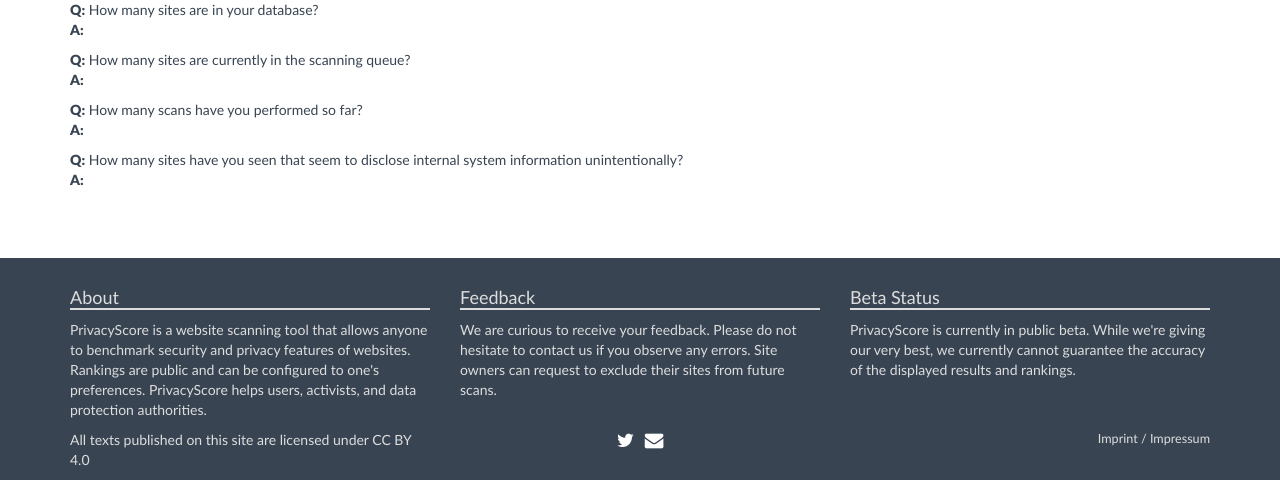
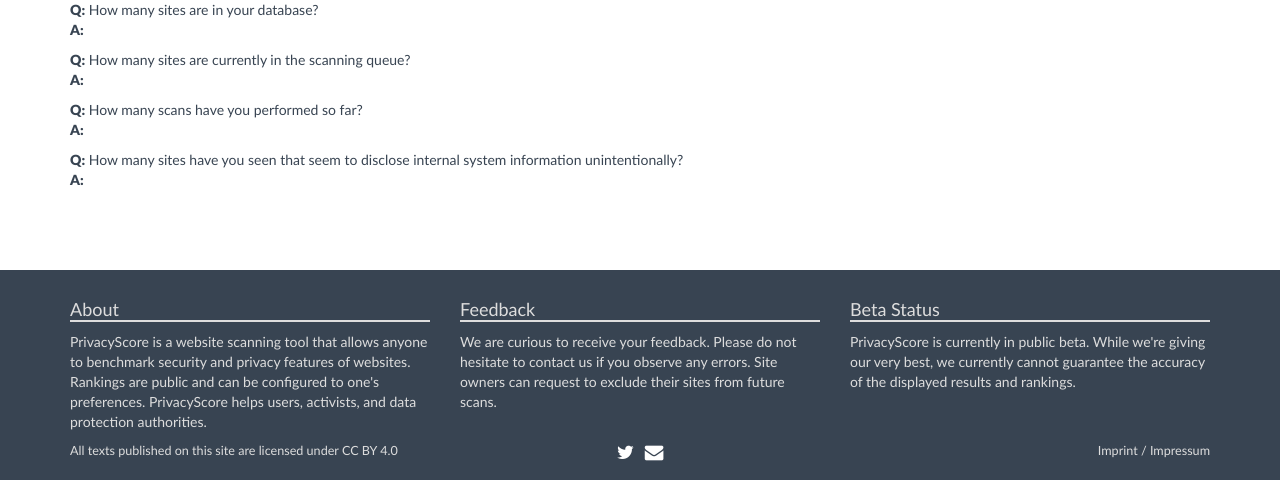
Before and after one commit to PrivacyScore/PrivacyScore, a Django app: template privacyscore/frontend/templates/frontend/faq.html in a window 1280 px wide. Shown: the part 974-1454 px from the top of the page. Run offline with Django 3.2, Linux system fonts and the light colour scheme; the template is opened without the code that fills it, so the values that code supplies are empty; parts of the project's set-up code (start-up, migrations or seed data) failed here and were passed over; some libraries are stand-ins or nearby versions; some web fonts are replaced.

Commit message:
Footer: reduced font size of license text

```diff
--- a/privacyscore/frontend/templates/frontend/base.html
+++ b/privacyscore/frontend/templates/frontend/base.html
@@ -103,10 +103,12 @@
 
             <div class="row">
                 <div class="col-xs-4">
-                    All texts published on this site are licensed under
-                    <a style="color: #ddd" href="https://creativecommons.org/licenses/by/4.0/">
+                    <p style="font-size:90%;">
+                        All texts published on this site are licensed under
+                        <a style="color: #ddd" href="https://creativecommons.org/licenses/by/4.0/">
                         CC BY 4.0
-                    </a>
+                        </a>
+                    </p>
                 </div>
                 <div class="col-xs-4 text-center">
                     <a href="https://twitter.com/privascore"><i class="fa fa-lg fa-twitter" style="color:white"></i></a> &nbsp; <a href="mailto:privacyscore@mailhost.informatik.uni-hamburg.de"><i class="fa fa-lg fa-envelope" style="color:white"></i></a>
```
